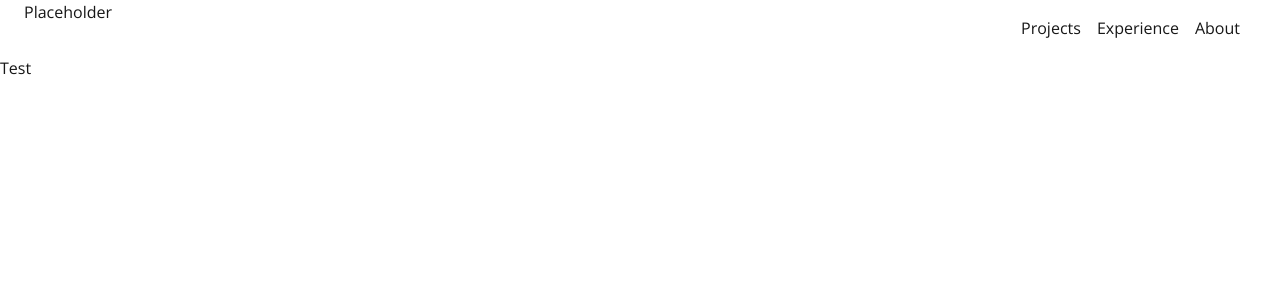
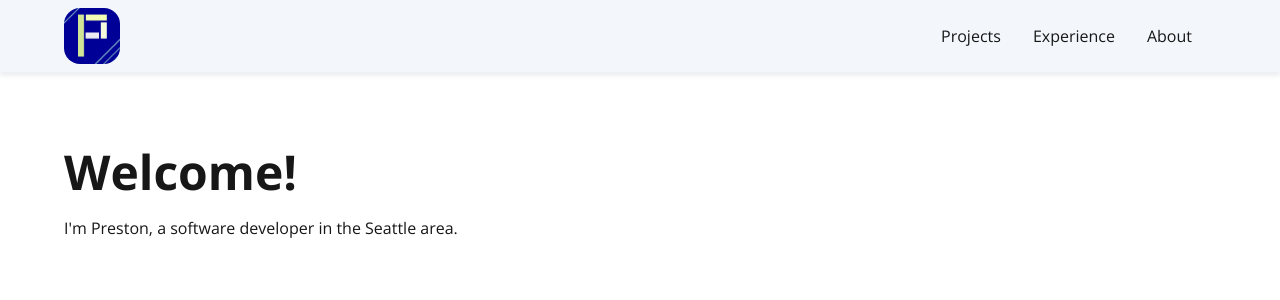
Before and after one commit to presia27/preston-portfolio, a Next.js app: page / in a window 1280 px wide. Shown: the top 300 px of the page. Built offline with nearby package versions, Linux system fonts and the light colour scheme.

Commit message:
Draft landing page header

```diff
--- a/src/app/globals.css
+++ b/src/app/globals.css
@@ -4,7 +4,7 @@
   --background: #ffffff;
   --foreground: #171717;
   --accent-main: #e6eff8;
-  --accent-darker: #b7bfc8;
+  --accent-darker: rgb(183, 191, 200);
   --accent-lighter: #f3f7fc;
 }
 
@@ -30,7 +30,17 @@ body {
   font-family: var(--font-open-sans), Arial, Helvetica, sans-serif;
 }
 
+h1 {
+  font-size: 48px;
+  font-weight: bold;
+  margin-bottom: 8px;
+}
+
 .contentMargins {
-  margin-left: 24px;
-  margin-right: 24px;
+  margin-left: 5%;
+  margin-right: 5%;
 }
+
+.accentShadow {
+  box-shadow: 0 4px 4px 0 rgba(183, 191, 200, 0.25);
+}
--- a/src/app/page.tsx
+++ b/src/app/page.tsx
@@ -2,6 +2,15 @@
 
 export default function Home() {
   return (
-    <>Test</>
+    <main className="contentMargins mt-16">
+      <section>
+        <div>
+          <h1>Welcome!</h1>
+          <p>
+            I&apos;m Preston, a software developer in the Seattle area.
+          </p>
+        </div>
+      </section>
+    </main>
   );
 }
--- a/src/components/nav/Nav.tsx
+++ b/src/components/nav/Nav.tsx
@@ -3,11 +3,18 @@ import Link from "next/link";
 
 export function Nav() {
   return (
-    <div className="">
+    <div className="bg-accent-lighter/95 accentShadow">
       <div className="contentMargins flex flex-row justify-between gap-2">
-        <div>
+        <div className="content-center">
           <Link href="/">
-            Placeholder
+            {/* eslint-disable-next-line @next/next/no-img-element */}
+            <img
+              src="PSiaProfileGraphic.png"
+              alt="Main Graphic"
+              width="56"
+              height="56"
+              className="rounded-2xl"
+            />
           </Link>
         </div>
 
@@ -16,7 +23,7 @@ export function Nav() {
             <Link
               key={item.id}
               href={item.url}
-              className="hover:underline"
+              className="hover:underline p-2"
             >
               {item.title}
             </Link>
```
